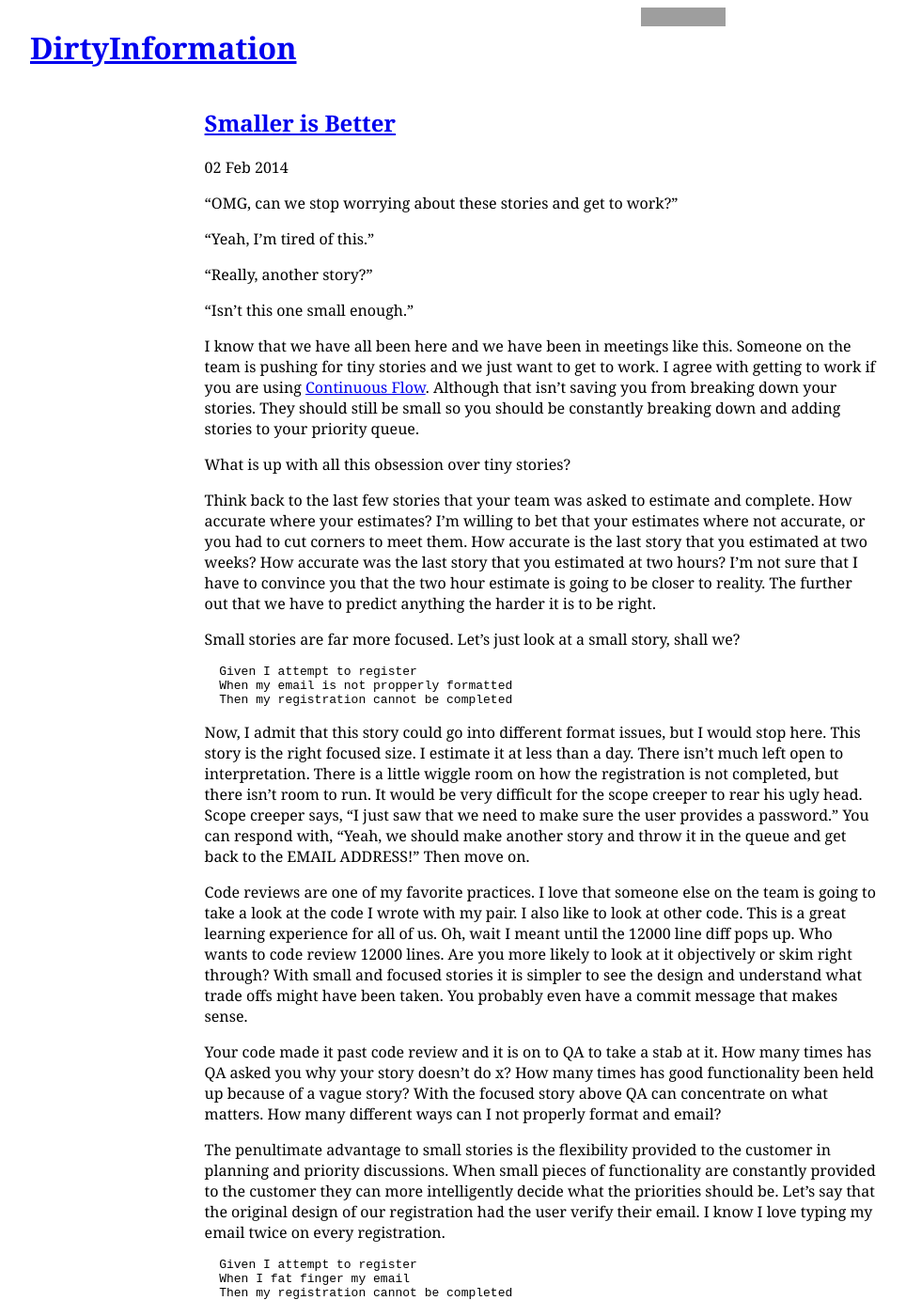
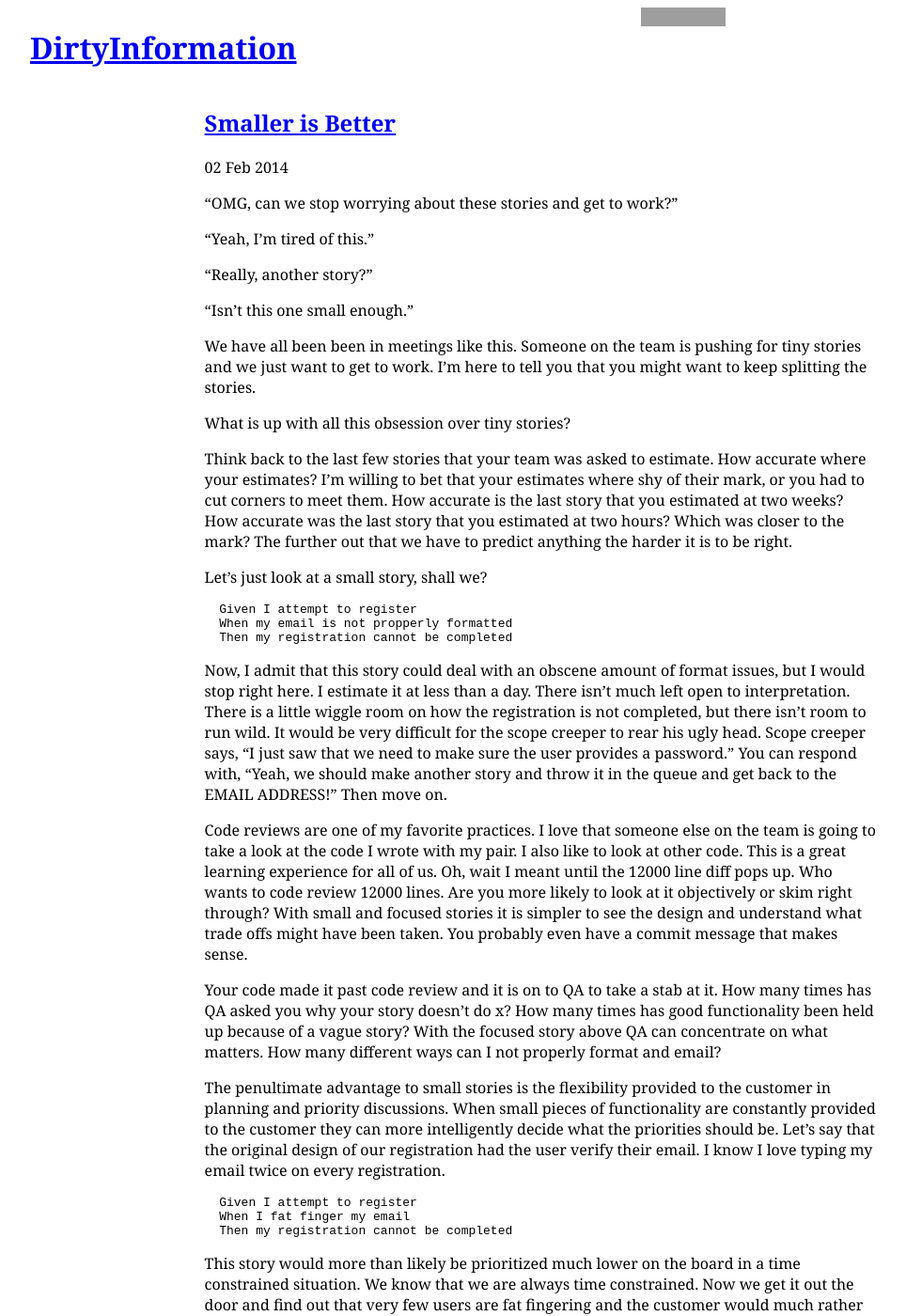
Before and after one commit to adkron/dirtyinformation.com, a Jekyll site: the page built from _posts/2014-2-2-smaller-is-better.markdown, in a window 1280 px wide and 1400 px high. Shown: the whole window at 94% size, without its empty margins (64-1028 px from the left). Built offline with Jekyll 4.4.1, drawn with Linux system fonts in a browser that asks for light colours; Markdown is read by kramdown in place of the engine named in the settings; grey boxes are pictures that could not be loaded.

Commit message:
Updating word choices
Amos King @adkron <amos.l.king@gmail.com>

````diff
--- a/_posts/2014-2-2-smaller-is-better.markdown
+++ b/_posts/2014-2-2-smaller-is-better.markdown
@@ -11,27 +11,22 @@ title: Smaller is Better
 
 "Isn't this one small enough."
 
-I know that we have all been here and we have been in meetings like
+We have all been been in meetings like
 this. Someone on the team is pushing for tiny stories and we just want
-to get to work. I agree with getting to work if you are using
-[Continuous Flow](https://en.wikipedia.org/wiki/Continuous_Flow_Manufacturing).
-Although that isn't saving you from breaking down your stories. They
-should still be small so you should be constantly breaking down and
-adding stories to your priority queue.
+to get to work. I'm here to tell you that you might want to keep
+splitting the stories.
 
 What is up with all this obsession over tiny stories?
 
-Think back to the last few stories that your team was asked to estimate
-and complete. How accurate where your estimates? I'm willing to bet that
-your estimates where not accurate, or you had to cut corners to meet
+Think back to the last few stories that your team was asked to estimate.
+How accurate where your estimates? I'm willing to bet that
+your estimates where shy of their mark, or you had to cut corners to meet
 them. How accurate is the last story that you estimated at two weeks?
-How accurate was the last story that you estimated at two hours? I'm
-not sure that I have to convince you that the two hour estimate is going
-to be closer to reality. The further out that we have to predict
-anything the harder it is to be right.
+How accurate was the last story that you estimated at two hours? Which
+was closer to the mark? The further out that we have to predict anything the
+harder it is to be right.
 
-Small stories are far more focused. Let's just look at a small story,
-shall we?
+Let's just look at a small story, shall we?
 
 ```
   Given I attempt to register
@@ -39,15 +34,14 @@ shall we?
   Then my registration cannot be completed
 ```
 
-Now, I admit that this story could go into different format issues, but
-I would stop here. This story is the right focused size. I estimate it
-at less than a day. There isn't much left open to interpretation. There
-is a little wiggle room on how the registration is not completed, but
-there isn't room to run. It would be very difficult for the scope
-creeper to rear his ugly head. Scope creeper says, "I just saw that we
-need to make sure the user provides a password." You can respond with,
-"Yeah, we should make another story and throw it in the queue and get
-back to the EMAIL ADDRESS!" Then move on.
+Now, I admit that this story could deal with an obscene amount of format issues, but
+I would stop right here. I estimate it at less than a day. There isn't
+much left open to interpretation. There is a little wiggle room on how
+the registration is not completed, but there isn't room to run wild. It would
+be very difficult for the scope creeper to rear his ugly head. Scope
+creeper says, "I just saw that we need to make sure the user provides a
+password." You can respond with, "Yeah, we should make another story
+and throw it in the queue and get back to the EMAIL ADDRESS!" Then move on.
 
 Code reviews are one of my favorite practices. I love that someone else
 on the team is going to take a look at the code I wrote with my pair. I
````
